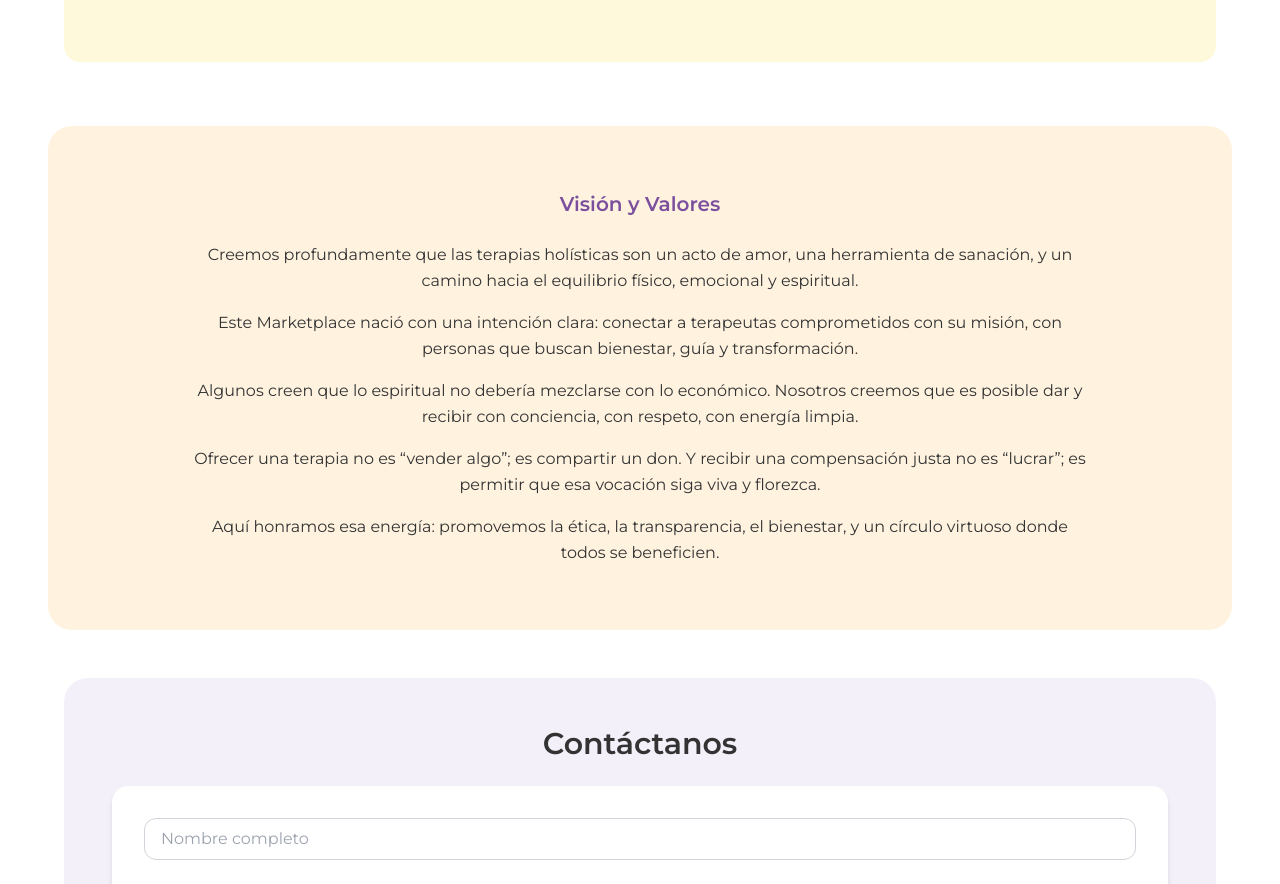
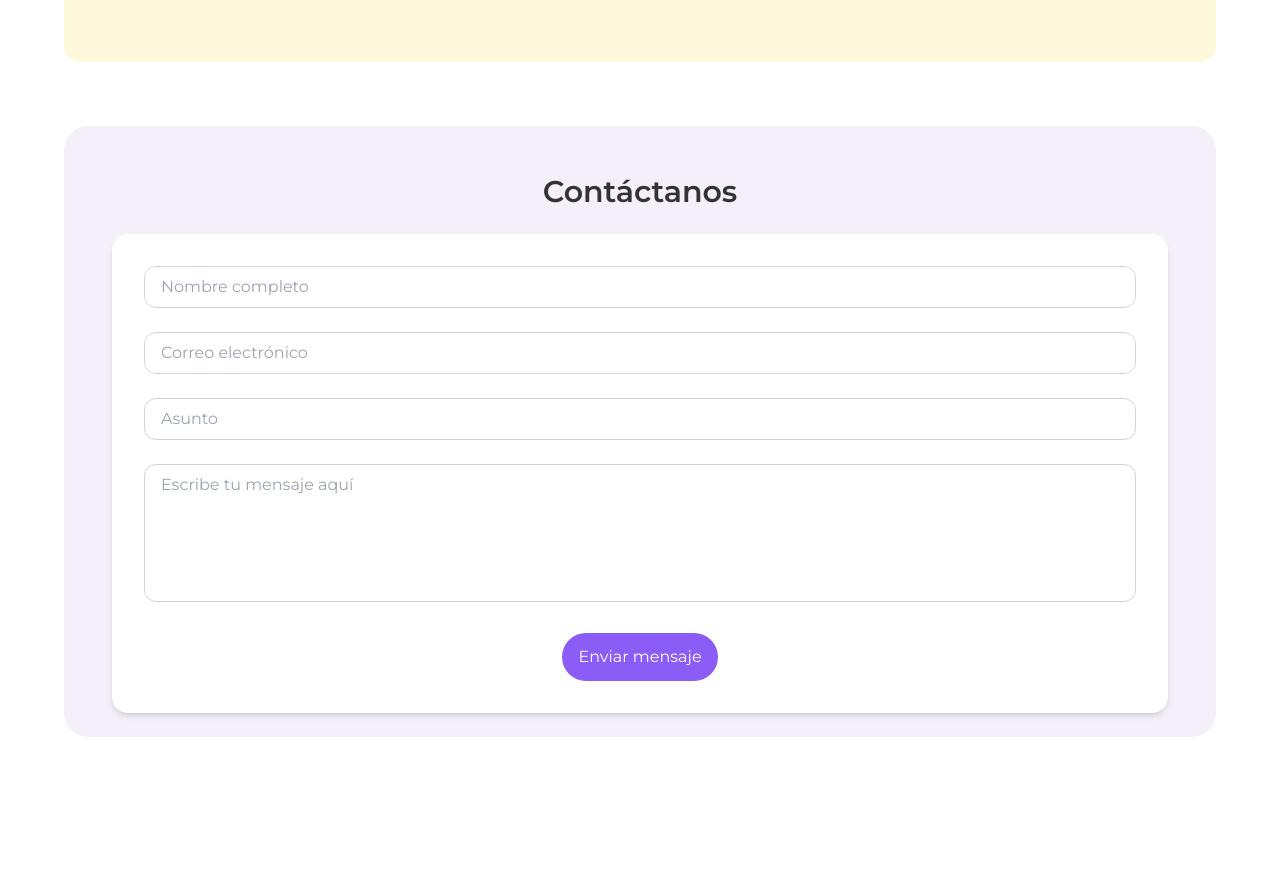
Before and after one commit to andigausckus/frontend-holisticos, a React (Create React App) app: page / in a window 1280 px wide. Shown: the part 3900-4784 px from the top of the page. Built offline with nearby package versions, Linux system fonts and the light colour scheme.

Commit message:
Descripción breve de los cambios

```diff
--- a/package.json
+++ b/package.json
@@ -11,6 +11,7 @@
     "browser-image-compression": "^2.0.2",
     "date-fns": "^4.1.0",
     "dayjs": "^1.11.13",
+    "express": "^5.1.0",
     "framer-motion": "^12.18.1",
     "leaflet": "^1.9.4",
     "lucide-react": "^0.511.0",
@@ -33,6 +34,7 @@
   },
   "devDependencies": {
     "autoprefixer": "^10.4.14",
+    "concurrently": "^9.2.0",
     "postcss": "^8.4.21",
     "tailwindcss": "^3.3.2"
   },
--- a/src/App.jsx
+++ b/src/App.jsx
@@ -27,7 +27,6 @@ import NuevoServicio from "./pages/NuevoServicio";
 import DisponibilidadServicio from "./components/DisponibilidadServicio";
 import EditarMisServicios from "./components/EditarMisServicios";
 import EditarServicio from "./components/EditarServicio";
-import MisionValores from "./components/MisionValores";
 import AdminReservas from './components/AdminReservas';
 import AdminTerapeutas from './pages/AdminTerapeutas';
 import AdminComunicado from "./pages/AdminComunicado";
@@ -74,7 +73,6 @@ export default function App() {
           <Route path="editar-mis-servicios" element={<EditarMisServicios />} />
           <Route path="/admin/pagos" element={<AdminPagos />} />
           <Route path="editar-servicio/:servicioId" element={<EditarServicio />} />
-          <Route path="mision-valores" element={<MisionValores />} />
         </Route>
       </Routes>
     </BrowserRouter>
--- a/src/components/MisionValores.jsx
+++ /dev/null
@@ -1,26 +0,0 @@
-import React from "react";
-
-export default function MisionValores() {
-  return (
-    <section className="py-16 px-6 rounded-3xl bg-[#FFF3E0] [#F4F7F5] mb-12 text-[#333]">
-      <div className="max-w-4xl mx-auto text-center">
-        <h2 className="text-xl font-semibold text-[#7B4F9D] mb-6">Visión y Valores</h2>
-        <p className="text-base leading-relaxed mb-4">
-          Creemos profundamente que las terapias holísticas son un acto de amor, una herramienta de sanación, y un camino hacia el equilibrio físico, emocional y espiritual.
-        </p>
-        <p className="text-base leading-relaxed mb-4">
-          Este Marketplace nació con una intención clara: conectar a terapeutas comprometidos con su misión, con personas que buscan bienestar, guía y transformación.
-        </p>
-        <p className="text-base leading-relaxed mb-4">
-          Algunos creen que lo espiritual no debería mezclarse con lo económico. Nosotros creemos que es posible dar y recibir con conciencia, con respeto, con energía limpia.
-        </p>
-        <p className="text-base leading-relaxed mb-4">
-          Ofrecer una terapia no es “vender algo”; es compartir un don. Y recibir una compensación justa no es “lucrar”; es permitir que esa vocación siga viva y florezca.
-        </p>
-        <p className="text-base leading-relaxed">
-          Aquí honramos esa energía: promovemos la ética, la transparencia, el bienestar, y un círculo virtuoso donde todos se beneficien.
-        </p>
-      </div>
-    </section>
-  );
-}
--- a/src/pages/Home.jsx
+++ b/src/pages/Home.jsx
@@ -10,7 +10,6 @@ import Contacto from "../components/Contacto";
 import PreguntasFrecuentes from "../components/PreguntasFrecuentes";
 import BlogCard from "../components/BlogCard";
 import FrasesInspiradoras from "../components/FrasesInspiradoras";
-import MisionValores from "../components/MisionValores";
 
 export default function Home() {
   const articulos = [
@@ -143,7 +142,7 @@ export default function Home() {
           onMouseUp={iniciarAutoSlide}
           onTouchStart={detenerAutoSlide}
           onTouchEnd={iniciarAutoSlide}
-          className="mt-20 mb-16 max-w-4xl mx-auto overflow-hidden relative select-none"
+          className="mt-20 w-full mb-16 max-w-4xl mx-auto overflow-hidden relative select-none"
         >
           <h2 className="text-xl text-center md:text-3xl font-semibold text-[#444444] mb-6">
             Últimos artículos del Blog
@@ -186,7 +185,6 @@ export default function Home() {
 
         {/* FAQs y contacto */}
         <PreguntasFrecuentes />
-        <MisionValores />
         <Contacto />
       </div>
     </>
--- a/src/pages/Tienda.jsx
+++ b/src/pages/Tienda.jsx
@@ -209,6 +209,7 @@ export default function Tienda() {
     isClearable
   />
 
+  {filtroTipoProducto?.value === "fisico" && (
     <div className="flex gap-2 items-center">
       <input
         type="number"
@@ -225,6 +226,7 @@ export default function Tienda() {
         onChange={(e) => setFiltroPrecio({ ...filtroPrecio, max: e.target.value })}
       />
     </div>
+  )}
 </div>
 
         {/* Lista de productos */}
@@ -237,7 +239,7 @@ export default function Tienda() {
               <img
                 src={producto.imagen}
                 alt={producto.titulo}
-                className="w-full h-80 object-cover"
+                className="w-full h-64 object-cover"
               />
               <div className="p-6 space-y-1 flex-grow flex flex-col justify-between">
                 <div>
```
Also changed, not shown: 1 other file (tests, documents, lock files or other folders). Lines whose indentation alone changed are shown as unchanged.
